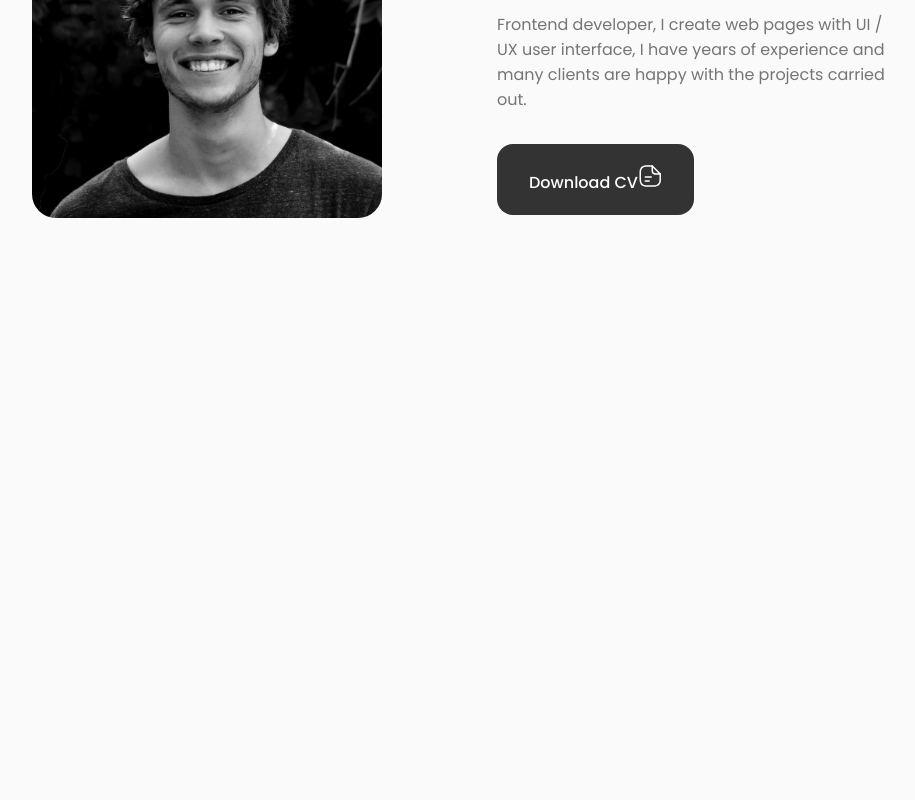
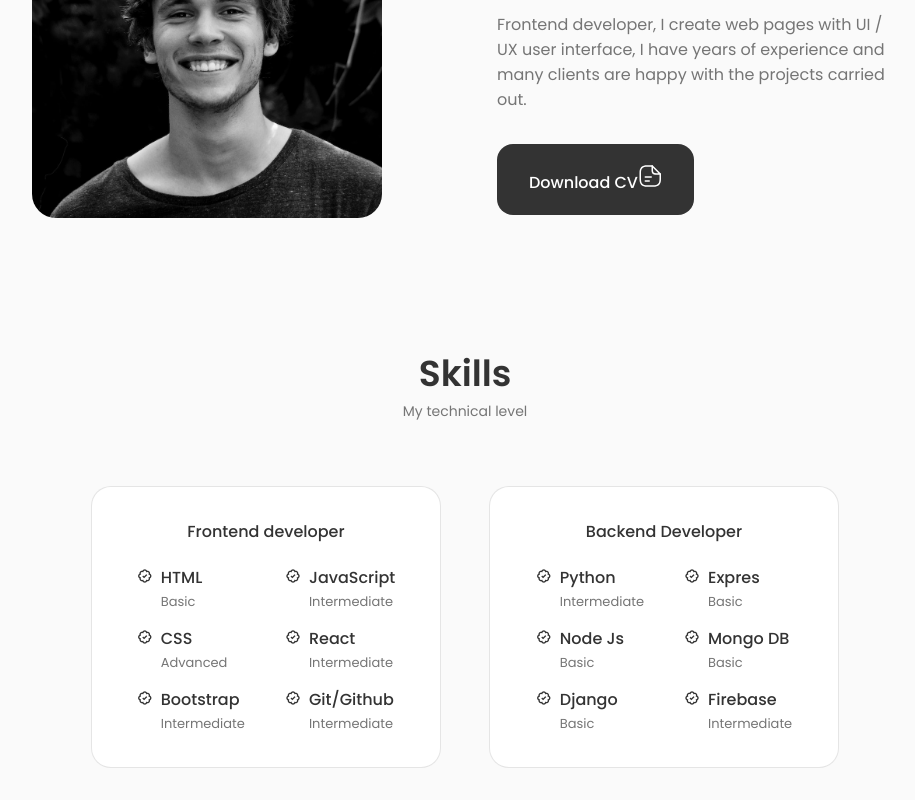
Before and after one commit to Ali-jalili/Kasuka, a React (Create React App) app in the folder portfolio-website/: page / in a window 1280 px wide. Shown: the part 952-1752 px from the top of the page, without its empty margins (175-1090 px from the left). Before the commit the page ends 1202 px from the top, so only its background shows below. Built offline with nearby package versions, Linux system fonts and the light colour scheme; a web font is replaced by a local one.

Commit message:
Completion of the Skills component

```diff
--- a/portfolio-website/src/App.js
+++ b/portfolio-website/src/App.js
@@ -1,7 +1,7 @@
 import React from 'react'
 import './App.css';
-import Home from './Page/Home';
-import Aboutme from './Page/AboutSection';
+import Home from './Home/Home';
+import Main from './Home/Main.jsx';
 
 
 
@@ -12,7 +12,7 @@
 
       <Home />
 
-      <Aboutme />
+      <Main />
     </>
   );
 }
--- /dev/null
+++ b/portfolio-website/src/Components/Skills/Backnd.jsx
@@ -0,0 +1,90 @@
+import React from 'react';
+import './Skills.css';
+
+const Backnd = () => {
+    return (
+        <div className='skills-content'>
+
+            <h3 className="skills-title">Backend Developer</h3>
+
+            <div className="skills-box">
+
+                <div className="skills-group">
+
+                    <div className="skilss-data">
+                        <i class='bx bx-badge-check' ></i>
+
+                        <div>
+                            <h3 className="skills-name"> Python</h3>
+                            <span className='skills-level'>Intermediate</span>
+                        </div>
+
+                    </div>
+
+                    <div className="skilss-data">
+                        <i class='bx bx-badge-check' ></i>
+
+                        <div>
+                            <h3 className="skills-name"> Node Js</h3>
+                            <span className='skills-level'>Basic</span>
+                        </div>
+
+                    </div>
+
+                    <div className="skilss-data">
+                        <i class='bx bx-badge-check' ></i>
+
+                        <div>
+                            <h3 className="skills-name"> Django</h3>
+                            <span className='skills-level'>Basic</span>
+                        </div>
+
+                    </div>
+
+
+
+
+                </div>
+
+                <div className="skills-group">
+
+                    <div className="skilss-data">
+                        <i class='bx bx-badge-check' ></i>
+
+                        <div>
+                            <h3 className="skills-name">Expres </h3>
+                            <span className='skills-level'>Basic</span>
+                        </div>
+
+                    </div>
+
+                    <div className="skilss-data">
+                        <i class='bx bx-badge-check' ></i>
+
+                        <div>
+                            <h3 className="skills-name">Mongo DB</h3>
+                            <span className='skills-level'>Basic</span>
+                        </div>
+
+                    </div>
+
+                    <div className="skilss-data">
+                        <i class='bx bx-badge-check' ></i>
+
+                        <div>
+                            <h3 className="skills-name">Firebase</h3>
+                            <span className='skills-level'>Intermediate</span>
+                        </div>
+
+                    </div>
+
+                </div>
+
+
+            </div>
+
+        </div>
+    )
+}
+
+export default Backnd
--- /dev/null
+++ b/portfolio-website/src/Components/Skills/FrontEnd.jsx
@@ -0,0 +1,95 @@
+import React from 'react';
+import './Skills.css';
+
+const FrontEnd = () => {
+    return (
+        <div className='skills-content'>
+
+            <h3 className="skills-title">Frontend developer</h3>
+
+            <div className="skills-box">
+
+                <div className="skills-group">
+
+                    <div className="skilss-data">
+                        <i class='bx bx-badge-check' ></i>
+
+                        <div>
+                            <h3 className="skills-name">HTML </h3>
+                            <span className='skills-level'>Basic</span>
+                        </div>
+
+                    </div>
+
+
+                    <div className="skilss-data">
+                        <i class='bx bx-badge-check' ></i>
+
+                        <div>
+                            <h3 className="skills-name"> CSS</h3>
+                            <span className='skills-level'>Advanced</span>
+                        </div>
+
+                    </div>
+
+
+                    <div className="skilss-data">
+                        <i class='bx bx-badge-check' ></i>
+
+                        <div>
+                            <h3 className="skills-name">Bootstrap</h3>
+                            <span className='skills-level'>Intermediate</span>
+                        </div>
+
+                    </div>
+
+
+
+                </div>
+
+                <div className="skills-group">
+
+                    <div div className="skilss-data" >
+                        <i class='bx bx-badge-check' ></i>
+
+                        <div>
+                            <h3 className="skills-name"> JavaScript</h3>
+                            <span className='skills-level'>Intermediate</span>
+                        </div>
+
+                    </div >
+
+
+                    <div className="skilss-data">
+                        <i class='bx bx-badge-check' ></i>
+
+                        <div>
+                            <h3 className="skills-name">React</h3>
+                            <span className='skills-level'>Intermediate</span>
+                        </div>
+
+                    </div>
+
+                    <div className="skilss-data">
+                        <i class='bx bx-badge-check' ></i>
+
+                        <div>
+                            <h3 className="skills-name">Git/Github</h3>
+                            <span className='skills-level'>Intermediate</span>
+                        </div>
+
+                    </div>
+
+
+
+                </div>
+
+
+
+            </div>
+
+        </div>
+    )
+}
+
+export default FrontEnd
--- /dev/null
+++ b/portfolio-website/src/Components/Skills/Skills.css
@@ -0,0 +1,80 @@
+.skills-container{
+    grid-template-columns: repeat(2, 350px);
+    column-gap: 3rem;
+    justify-content: center;
+
+}
+
+.skills-content{
+    background-color: var(--container-color);
+    border: 1px solid rgba(0,0,0, 0.1);
+    padding: 2rem 4rem;
+    border-radius: 1.25rem;
+}
+
+
+.skills-title{
+    font-size: var(--normal-font-size);
+    font-weight: var(--font-medium);
+    text-align: center;
+    margin-bottom: var(--mb-1-5-);
+}
+
+.skills-box{
+    display: flex;
+    justify-content: center;
+    column-gap: 2.5rem;
+
+}
+
+.skills-group{
+    display: grid;
+    align-items: flex-start;
+    row-gap: 1rem;
+}
+
+.skilss-data{
+    display: flex;
+    column-gap: 0.5rem;
+}
+
+.skills .bx-badge-check{
+    font-size: 1rem;
+    color: var(--title-color);
+}
+
+.skills-name{
+    font-size: var(--normal-font-size);
+    font-weight: var(--font-medium);
+    line-height: 20px;
+}
+
+.skills-level{
+font-size:  var(--smaller-font-size);
+}
+
+@media screen and (max-width:780px){
+    .skills-container{
+      grid-template-columns: max-content;
+    }
+}
+
+@media screen and (max-width:576px){
+    .skills-container{
+        grid-template-columns: 1fr;
+    }
+
+    .skills-content{
+        padding: 1.5rem;
+    }
+}
+
+@media screen and (max-width:350px){
+  .skills-box{
+    column-gap: 1.25rem;
+  }
+
+  .skills-name{
+      font-size: var( --small-font-size);
+  }
+}
--- /dev/null
+++ b/portfolio-website/src/Components/Skills/Skills.jsx
@@ -0,0 +1,27 @@
+import React from 'react';
+import './Skills.css';
+import FrontEnd from './FrontEnd';
+import Backnd from './Backnd';
+
+const Skills = () => {
+    return (
+        <section className='skills section' id='skills'>
+
+            <h2 className="section-title">Skills</h2>
+            <span className="section-subtitle">My technical level</span>
+
+            <div className='skills-container container grid'>
+
+                <FrontEnd />
+
+                <Backnd />
+
+
+            </div>
+
+
+        </section>
+    )
+}
+
+export default Skills
--- a/portfolio-website/src/Page/AboutSection.jsx
+++ b/portfolio-website/src/Home/Main.jsx
@@ -1,5 +1,6 @@
 import React from 'react';
 import About from '../Components/About/About';
+import Skills from '../Components/Skills/Skills';
 
 const Aboutme = () => {
     return (
@@ -7,6 +8,8 @@
         <main className='main'>
 
             <About />
+
+            <Skills />
 
 
 
```
Also changed, not shown: portfolio-website/src/Home/Home.jsx (renamed from portfolio-website/src/Page/Home.jsx).
